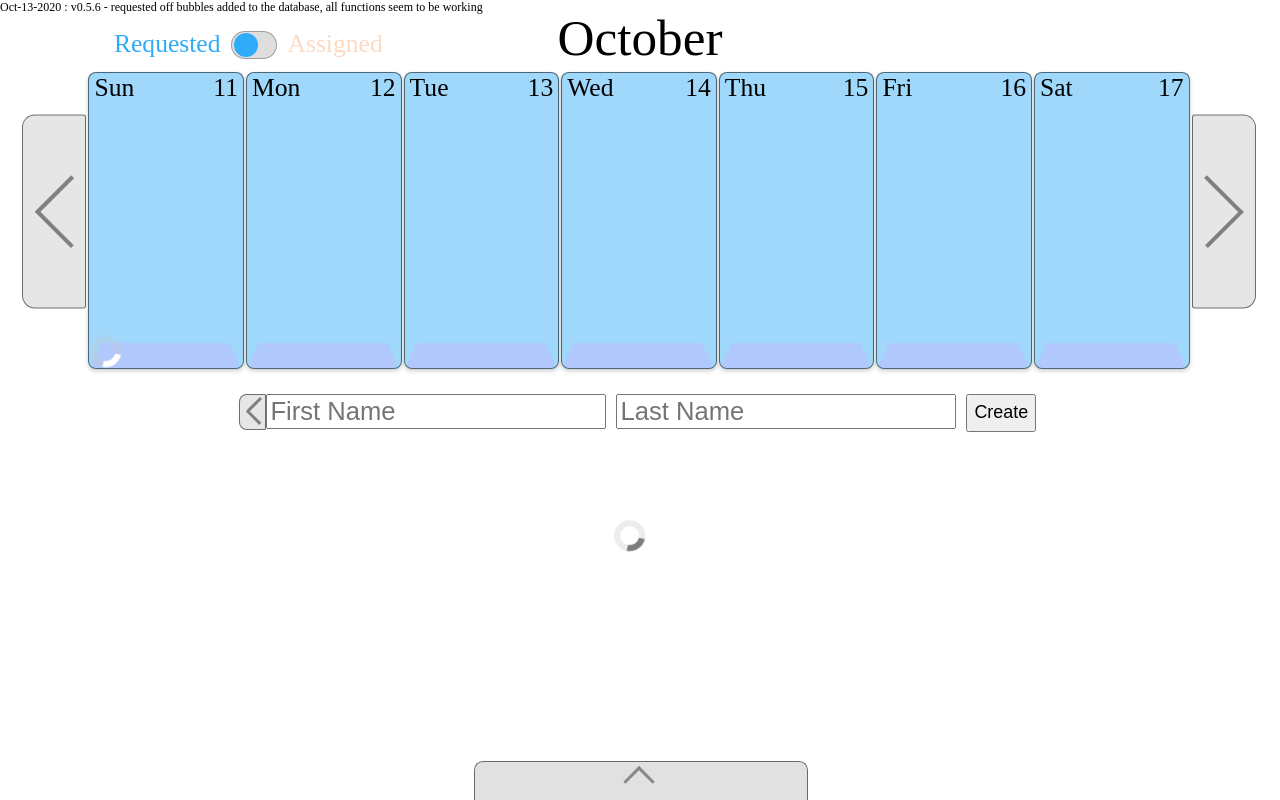
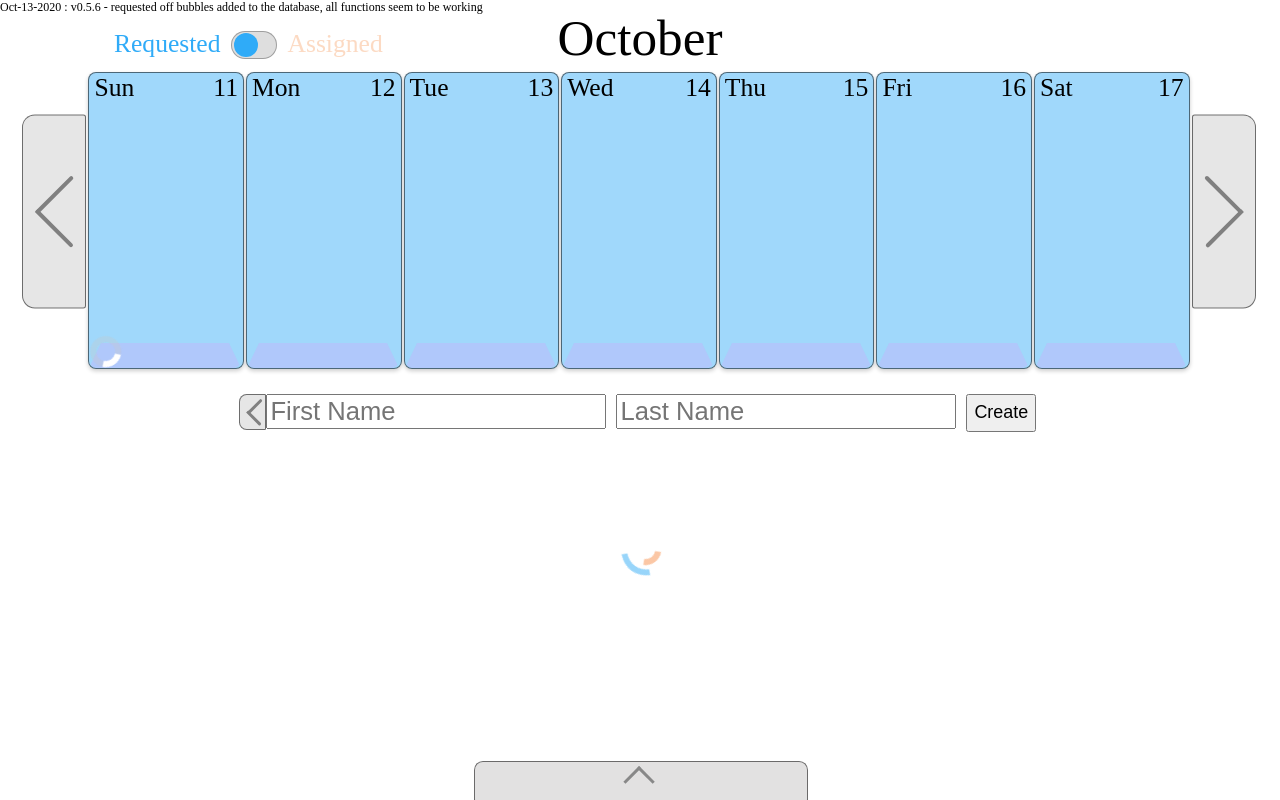
Before and after one commit to jpayne1349/madd_scheduling, a Flask app: template app/templates/homepage.html in a window 1280 px wide. Run offline with Flask 2, Linux system fonts and the light colour scheme; the template is opened without the code that fills it, so the values that code supplies are empty.

Commit message:
added new employee block spinner

```diff
--- a/app/main_blueprint/main.py
+++ b/app/main_blueprint/main.py
@@ -45,7 +45,7 @@ def create_employee():
 def load_employee():
     # needs to get database info and send in response
     employees = Employee.query.filter(Employee.user_id == current_user.id).all()
-
+    time.sleep(4)
     employee_list = []
     for index, employee  in enumerate(employees):
         # individual dictionaries created for employee and placed into a list
@@ -120,6 +120,8 @@ def load_assignment():
     date_object = request.get_json()
     year = date_object[2]
     classification = date_object[3]
+
+    time.sleep(5)
 
     response_list = []
     for i in range(7):
--- a/app/static/styles/style.css
+++ b/app/static/styles/style.css
@@ -221,6 +221,7 @@
     height: 4vw;
     background-color: grey;
     transform: translate(2.3vw,6.85vw) rotate(-45deg);
+    border-radius: 0 0 2px 2px;
 }
 
 .prev_line_two {
@@ -228,6 +229,7 @@
     height: 4vw;
     background-color: grey;
     transform: translate(2vw, 4.2vw) rotate(45deg);
+    border-radius: 2px 2px 0 0;
 }
 
 .next_button {
@@ -246,6 +248,7 @@
     height: 4vw;
     background-color: grey;
     transform: translate(2.3vw,6.85vw) rotate(45deg);
+    border-radius:  0 0 2px 2px;
 }
 
 .next_line_two {
@@ -253,6 +256,7 @@
     height: 4vw;
     background-color: grey;
     transform: translate(2vw, 4.2vw) rotate(-45deg);
+    border-radius: 2px 2px 0 0;
 }
 
 
@@ -281,14 +285,16 @@
     width: 0.2vw;
     height: 1.5vw;
     background-color: grey;
-    transform: translate(1vw,0vw) rotate(45deg);
+    transform: translate(1.05vw,0.13vw) rotate(45deg);
+    border-radius: 2px 2px 0 0;
 }
 
 .form_arrow_two {
     width: 0.2vw;
     height: 1.5vw;
     background-color: grey;
-    transform: translate(0.8vw, 1vw) rotate(-45deg);
+    transform: translate(0.82vw, 1.08vw) rotate(-45deg);
+    border-radius: 0 0 2px 2px;
 }
 
 .hide_form_arrow {
@@ -823,25 +829,50 @@
     display: block;
 }
 
-.employee_block_spinner {
+.employee_block_spinner_outer {
     position: absolute;
-    top: 65vh;
-    left: 48vw;
-    width: 1.5vw;
-    height: 1.5vw;
+    top: calc(68vh - 1.5vw);
+    left: calc(50% - 1.5vw);
+    width: 3vw;
+    height: 3vw;
     border-radius: 50%;
-    border: solid 0.5vw rgb(236, 236, 236);
-    border-top: solid 0.5vw rgb(124, 124, 124);
+    border: solid 0.5vw rgba(255, 255, 255, 0);
+    border-top: solid 0.5vw rgba(135, 206, 250, 0.86);
     z-index: 3;
     display: none;
     transition: opacity .4s;
 }
 
-.employee_block_spin {
+.employee_block_spinner_inner {
+    position: absolute;
+    top: calc(68vh - 0.75vw);
+    left: calc(50% - 0.75vw);
+    width: 1.5vw;
+    height: 1.5vw;
+    border-radius: 50%;
+    border: solid 0.5vw rgba(255, 255, 255, 0);
+    border-top: solid 0.5vw rgba(250, 181, 135, 0.75);
+    z-index: 4;
+    display: none;
+    transition: opacity .4s;
+
+}
+
+.employee_block_spin_outer {
     animation-name: spin;
-    animation-duration: .8s;
+    animation-duration: 1s;
     animation-iteration-count: infinite;
-    animation-timing-function: ease;
+    animation-timing-function: linear;
+    display: block;
+
+}
+
+.employee_block_spin_inner{
+    animation-name: spin;
+    animation-duration: 1s;
+    animation-iteration-count: infinite;
+    animation-timing-function: linear;
+    animation-direction: reverse;
     display: block;
 
 }
```
Also changed, not shown: app/static/scripts/schedulerScripts.js (+28 -22 lines).
